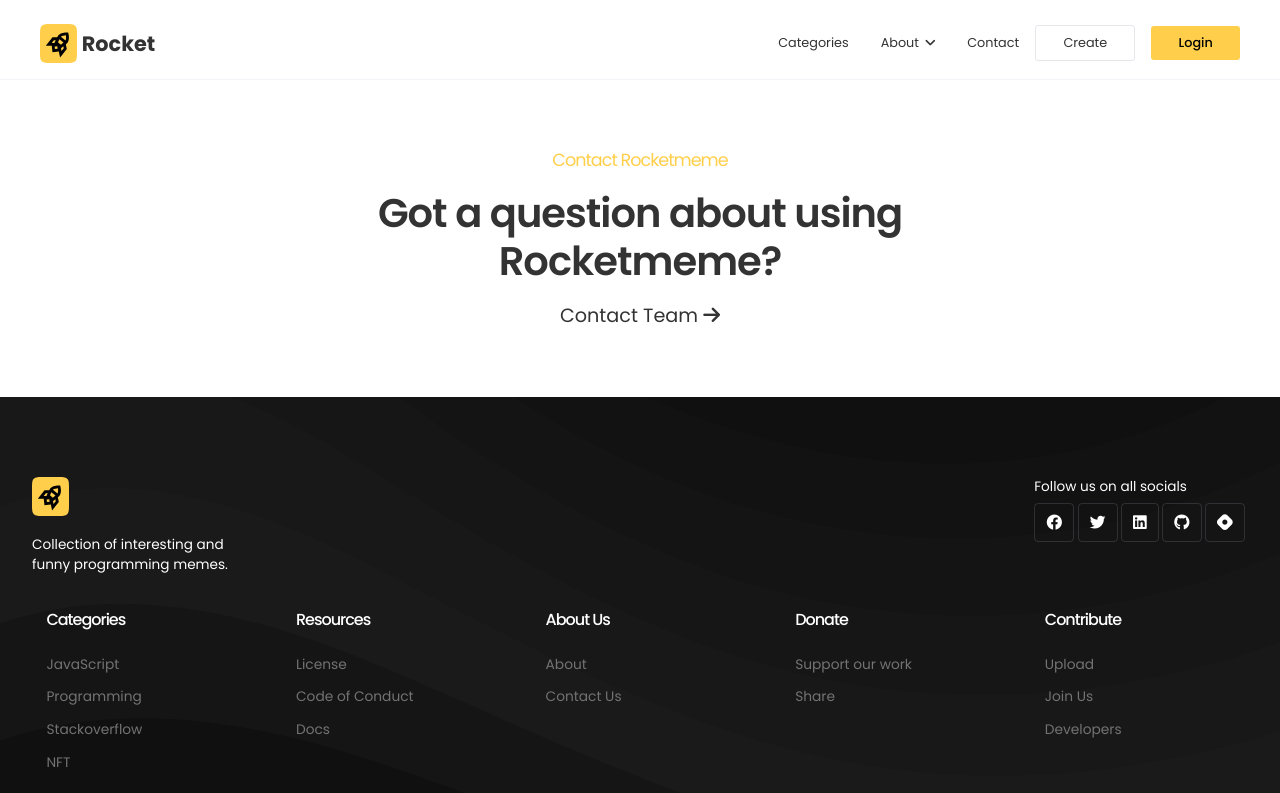
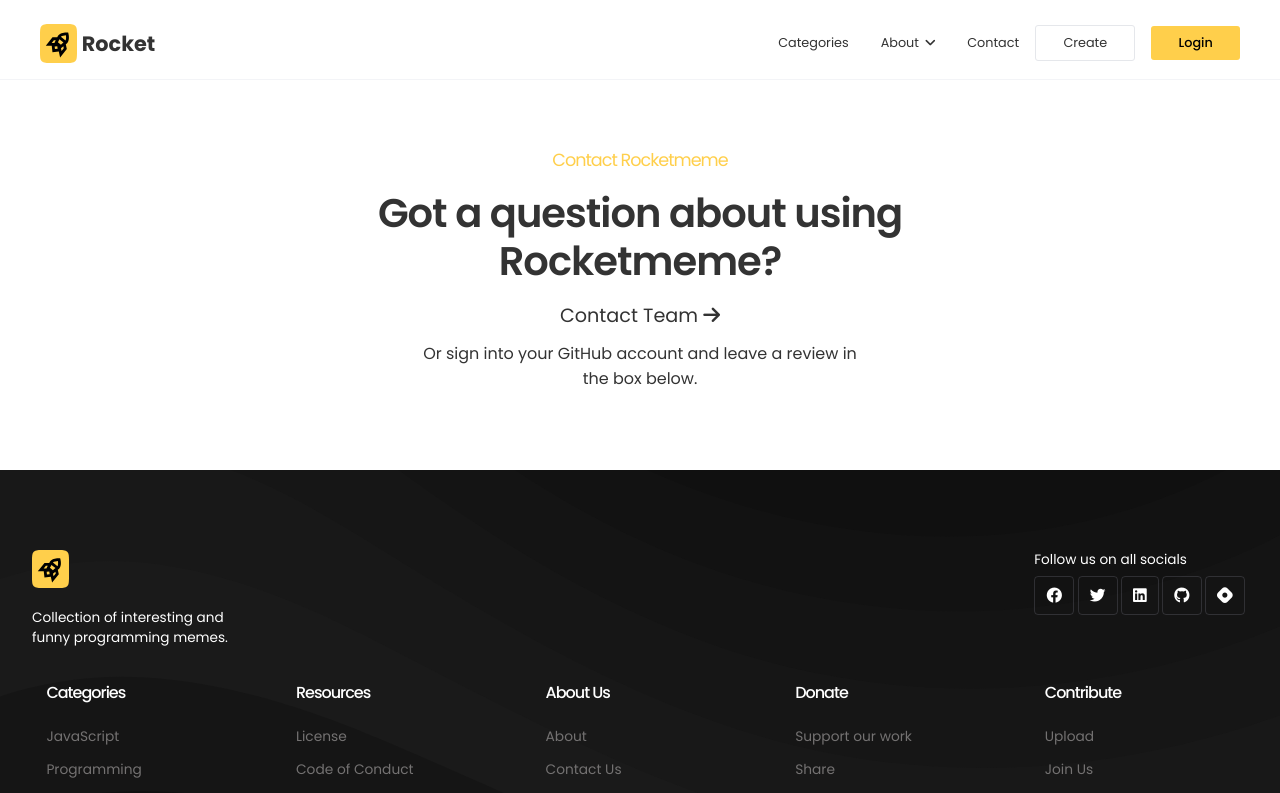
Before and after one commit to Evavic44/rocketmeme, a React (Vite) app in the folder client/: page /contact in a window 1280 px wide. Shown: the top 793 px of the page. Built offline with nearby package versions, Linux system fonts and the light colour scheme.

Commit message:
:mega: Add reviews & feedback widget

```diff
--- /dev/null
+++ b/client/src/Components/Comments.jsx
@@ -0,0 +1,27 @@
+import React, { Component } from "react";
+
+export default class Comments extends Component {
+	constructor(props) {
+		super(props);
+		this.commentBox = React.createRef();
+	}
+
+	componentDidMount() {
+		let scriptEl = document.createElement("script");
+		scriptEl.setAttribute("src", "https://utteranc.es/client.js");
+		scriptEl.setAttribute("crossorigin", "anonymous");
+		scriptEl.setAttribute("async", true);
+		scriptEl.setAttribute("repo", "evavic44/rocketmeme");
+		scriptEl.setAttribute("issue-term", "Reviews & Feedback");
+		scriptEl.setAttribute("theme", "github-light");
+		this.commentBox.current.appendChild(scriptEl);
+	}
+
+	render() {
+		return (
+			<div style={{ width: "100%" }}>
+				<div ref={this.commentBox}></div>
+			</div>
+		);
+	}
+}
--- a/client/src/pages/Contact.jsx
+++ b/client/src/pages/Contact.jsx
@@ -2,6 +2,7 @@
 import styled from "styled-components";
 import { motion } from "framer-motion";
 import ChatwootWidget from "../Components/Chatwoot";
+import Comments from "../Components/Comments";
 
 function Contact() {
 	// Fade top
@@ -25,10 +26,16 @@
 					<a href="mailto:evavic44@gmail.com">
 						Contact Team <i className="fas fa-arrow-right"></i>
 					</a>
+					<p>
+						Or sign into your GitHub account and leave a review in the box
+						below.
+					</p>
 				</motion.div>
 			</Header>
 
-			<ContactCards></ContactCards>
+			<ContactCards>
+				<Comments />
+			</ContactCards>
 			<ChatwootWidget />
 		</Container>
 	);
@@ -89,6 +96,11 @@
 				}
 			}
 		}
+
+		p {
+			max-width: 450px;
+			margin: 0.7rem 0;
+		}
 	}
 `;
 
```
